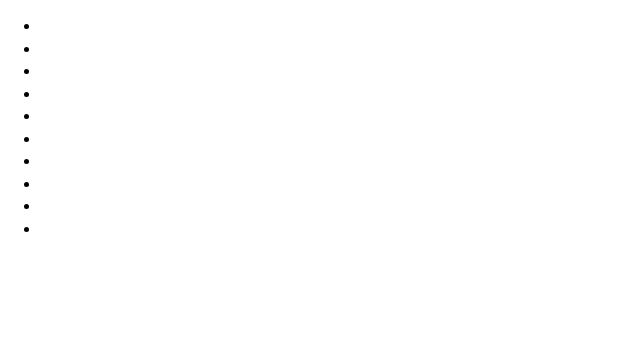
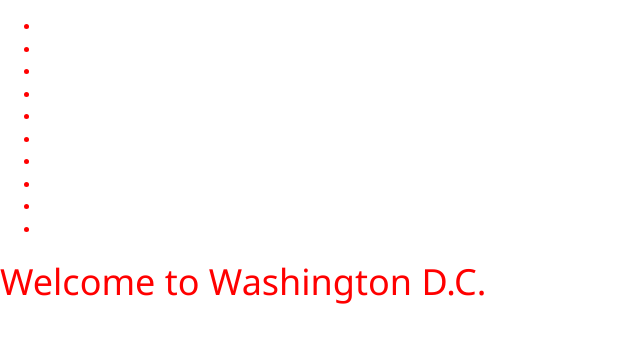
Before and after one commit to jayktkirk/bpa19, a plain HTML site: page index.html in a window 1280 px wide. Shown: the whole page, without its empty margins (0-640 px from the left). Drawn offline with nearby package versions, Linux system fonts and the light colour scheme.

Commit message:
update h1 and add body color red

```diff
--- a/index.html
+++ b/index.html
@@ -24,7 +24,7 @@
       </nav>
     </header>
     <div id="heading">
-      <h1></h1>
+      <h1>Welcome to Washington D.C.</h1>
     </div>
   </body>
 </html>
--- a/styles/styles.css
+++ b/styles/styles.css
@@ -2,3 +2,7 @@
   font-family: /*New Name*/;
   src: url(fonts//*New File*/);
 }
+
+body {
+  color: red;
+}
```
